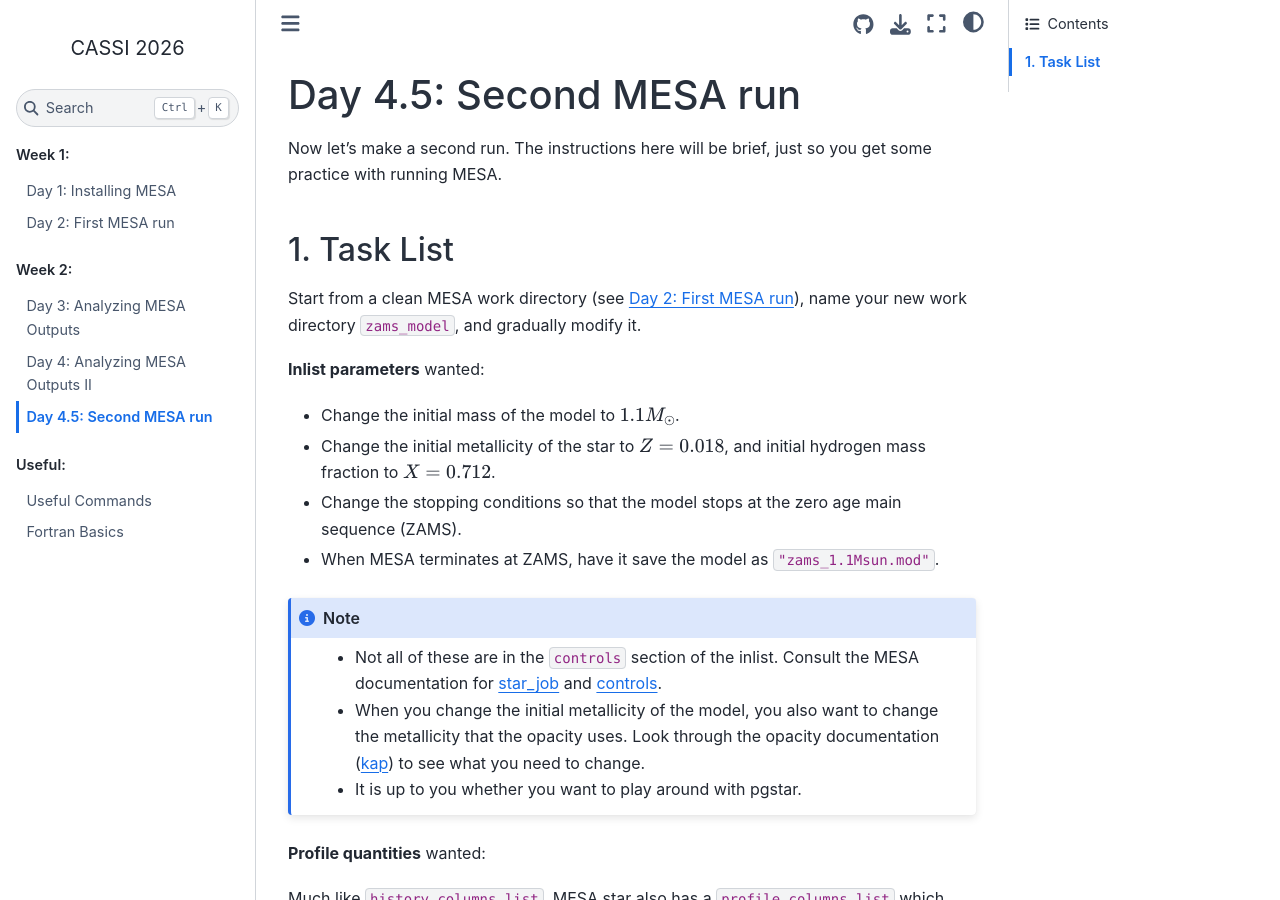
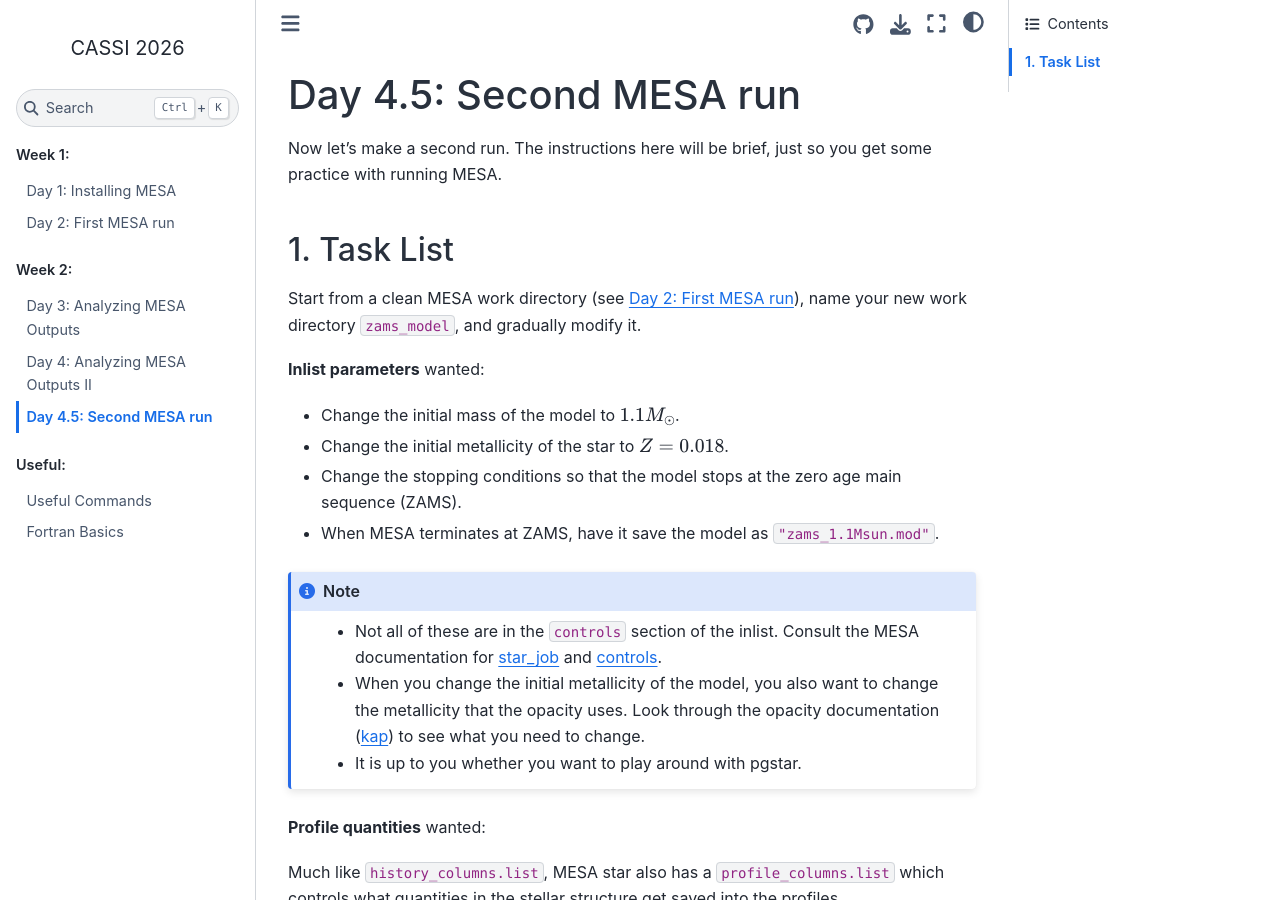
Before and after one commit to sunnywong314/CASSI2026-Sunny, a Sphinx documentation site: the page built from docs/source/second_run.rst, in a window 1280 px wide and 900 px high. Built offline with Sphinx 7.4.7 and the Sphinx Book theme 1.1.4, drawn with Linux system fonts in a browser that asks for light colours.

Commit message:
remove initial_x

```diff
--- a/docs/source/second_run.rst
+++ b/docs/source/second_run.rst
@@ -16,7 +16,7 @@ Start from a clean MESA work directory (see :doc:`first_run`), name your new wor
 
     * Change the initial mass of the model to :math:`1.1 M_{\odot}`.
 
-    * Change the initial metallicity of the star to $Z = 0.018$, and initial hydrogen mass fraction to $X=0.712$.
+    * Change the initial metallicity of the star to $Z = 0.018$.
 
     * Change the stopping conditions so that the model stops at the zero age main sequence (ZAMS).
 
```
